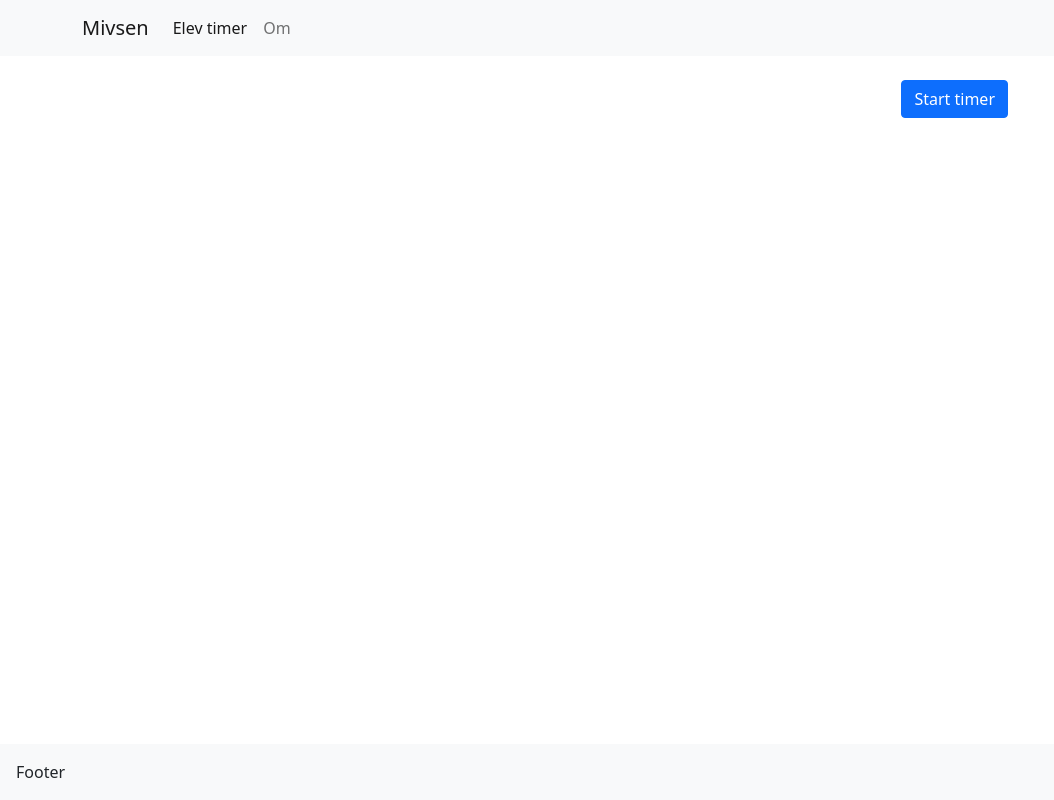
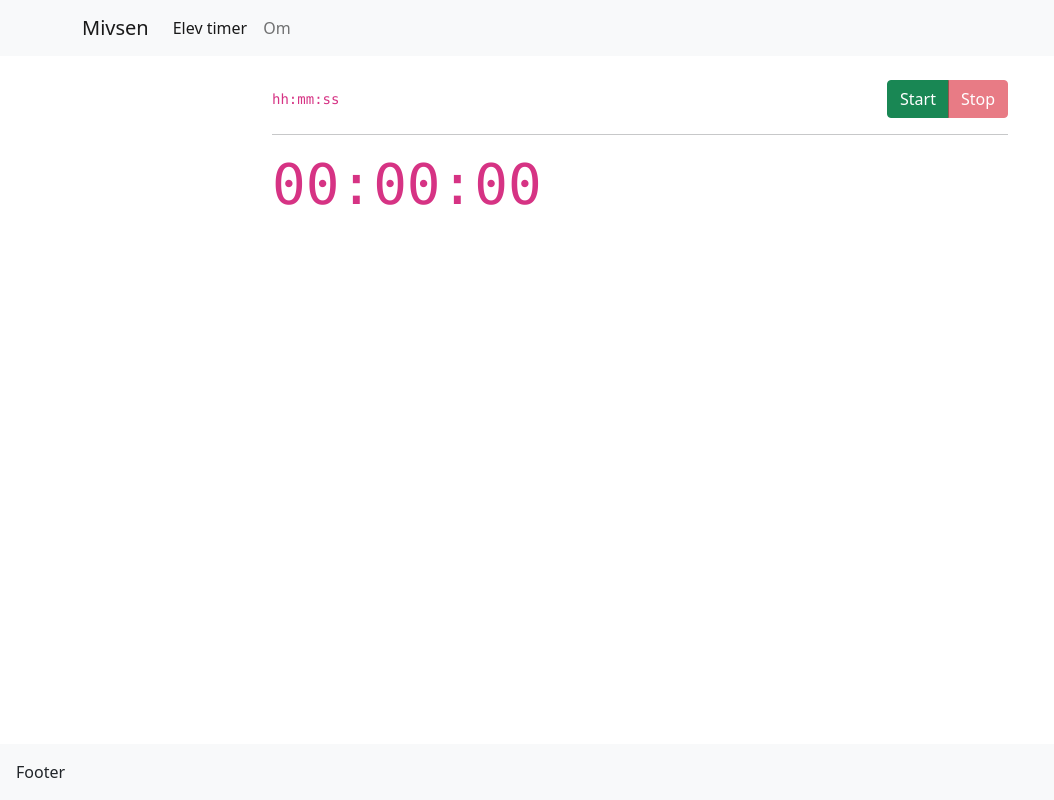
Before and after one commit to Mivzen/Mivzen.github.io, a Vue app: page /#/ in a window 1280 px wide. Shown: the whole page, without its empty margins (0-1054 px from the left). Built offline with nearby package versions, Linux system fonts and the light colour scheme.

Commit message:
Create timer

```diff
--- a/src/views/StudentTimerView.vue
+++ b/src/views/StudentTimerView.vue
@@ -2,12 +2,20 @@
   <div class="container pt-4">
     <div class="row">
       <div class="col-12 col-md-8 offset-md-2">
-        <div class="d-flex mb-3">
-          <div class="flex-fill">{{ formattedStartTime }}</div>
-          <button type="button" class="btn btn-primary" @click="startTimer">
-            Start timer
-          </button>
+        <div class="d-flex align-items-center">
+          <code class="flex-fill">{{ formatDate(startTime) || "hh:mm:ss" }}</code>
+
+          <div class="btn-group" role="group">
+            <button type="button" class="btn btn-success" @click="startTimer" :disabled="startTime != null">
+              Start
+            </button>
+            <button type="button" class="btn btn-danger" @click="stopTimer" :disabled="startTime == null">
+              Stop
+            </button>
+          </div>
         </div>
+        <hr>
+        <code class="display-4 text-center">{{ timeElapsed }}</code>
       </div>
     </div>
   </div>
@@ -15,30 +23,69 @@
 
 <script>
 export default {
-  name: "HomeView",
+  name: "StudentTimerView",
   data() {
     return {
-      timestamp: null,
+      startTime: null,
+      timeElapsed: "00:00:00",
+      timer: null,
+      miliseconds: 0,
+      seconds: 0,
+      minutes: 0,
     };
   },
   methods: {
     startTimer() {
-      this.timestamp = new Date();
+      var self = this;
+      this.startTime = new Date();
+      this.timer = setInterval(() => {
+        self.miliseconds++;
+
+        if (self.miliseconds == 100) {
+          self.seconds += 1;
+          self.miliseconds = 0;
+        }
+        if (self.seconds == 60) {
+          self.minutes += 1;
+          self.seconds = 0;
+        }
+
+        let ms = self.miliseconds,
+          sec = self.seconds,
+          min = self.minutes;
+
+        if (ms < 10) {
+          ms = '0' + ms;
+        }
+        if (sec < 10) {
+          sec = '0' + sec;
+        }
+        if (min < 10) {
+          min = '0' + min;
+        }
+
+        self.timeElapsed = `${min}:${sec}:${ms}`;
+      }, 10);
+    },
+    stopTimer() {
+      clearInterval(this.timer);
+    },
+    clearTimer() {
+      this.startTime = null;
+      this.timeElapsed = "00:00:00";
+      this.miliseconds = 0;
+      this.seconds = 0;
+      this.minutes = 0;
+      clearInterval(this.timer);
     },
     formatDate(dateTime) {
       if (!dateTime) {
         return "";
       }
 
-      var date = `${dateTime.getFullYear()}-${dateTime.getMonth() + 1}-${dateTime.getDate()}`;
-      var time = `${dateTime.getHours()}:${dateTime.getMinutes()}:${dateTime.getSeconds()}`;
-      return date + " " + time;
+      return `${dateTime.getHours()}:${dateTime.getMinutes()}:${dateTime.getSeconds()}`;
     },
   },
-  computed: {
-    formattedStartTime() {
-      return this.formatDate(this.timestamp);
-    },
-  },
+  computed: {},
 };
 </script>
```
Also changed, not shown: 5 other files (tests, documents, lock files or other folders).
